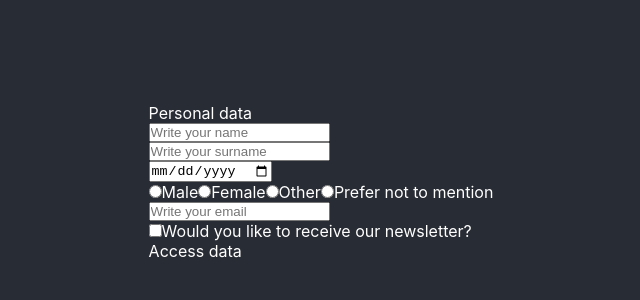
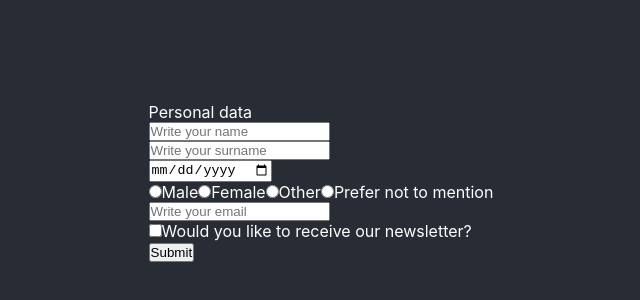
Before and after one commit to AldanaArcidiacono/202210-W4CH2-Aldana-Arcidiacono, a React (Create React App) app: page / in a window 1280 px wide. Shown: the part 218-518 px from the top of the page, without its empty margins (319-959 px from the left). Built offline with nearby package versions, Linux system fonts and the light colour scheme.

Commit message:
Add data model of PersonalDataForm

```diff
--- a/src/App.tsx
+++ b/src/App.tsx
@@ -1,5 +1,4 @@
 import React from "react";
-import logo from "./logo.svg";
 import "./App.css";
 import { PersonalDataForm } from "./components/personal.data.form";
 
--- a/src/components/personal.data.form.tsx
+++ b/src/components/personal.data.form.tsx
@@ -1,9 +1,31 @@
+import { SyntheticEvent } from "react";
 import "./form.scss";
 
+type UserPersonalData = {
+    name: string;
+    surname: string;
+    birthDate: string;
+    gender: string;
+    email: string;
+    isOk: boolean;
+};
+
 export function PersonalDataForm() {
+    const userData: UserPersonalData = {
+        name: "",
+        surname: "",
+        birthDate: "",
+        gender: "",
+        email: "",
+        isOk: false,
+    };
+
+    const handleSubmit = (ev: SyntheticEvent) => {
+        ev.preventDefault();
+    };
+
     return (
-        <form>
-            <div className="personal__data">
+        <form onSubmit={handleSubmit}>
             <legend>Personal data</legend>
             <input
                 type="text"
@@ -64,18 +86,13 @@ export function PersonalDataForm() {
                 />
                 Prefer not to mention
             </label>
-                <input
-                    type="email"
-                    name="email"
-                    placeholder="Write your email"
-                />
+            <input type="email" name="email" placeholder="Write your email" />
             <label>
                 <input type="checkbox" name="isOk" className="in__line" />
                 Would you like to receive our newsletter?
             </label>
-            </div>
-            <div className="access__data">
-                <legend>Access data</legend>
+            <div>
+                <button type="submit">Submit</button>
             </div>
         </form>
     );
```
Lines whose indentation alone changed are shown as unchanged.
